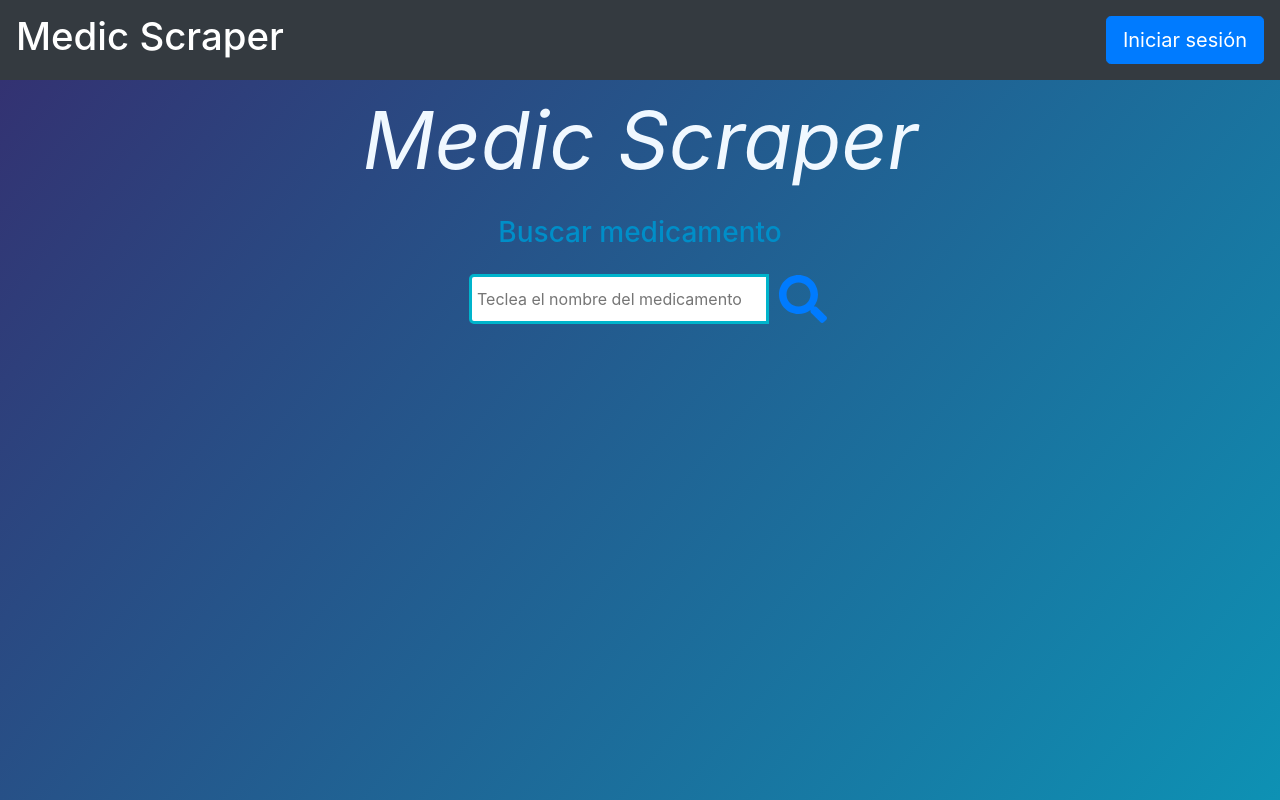
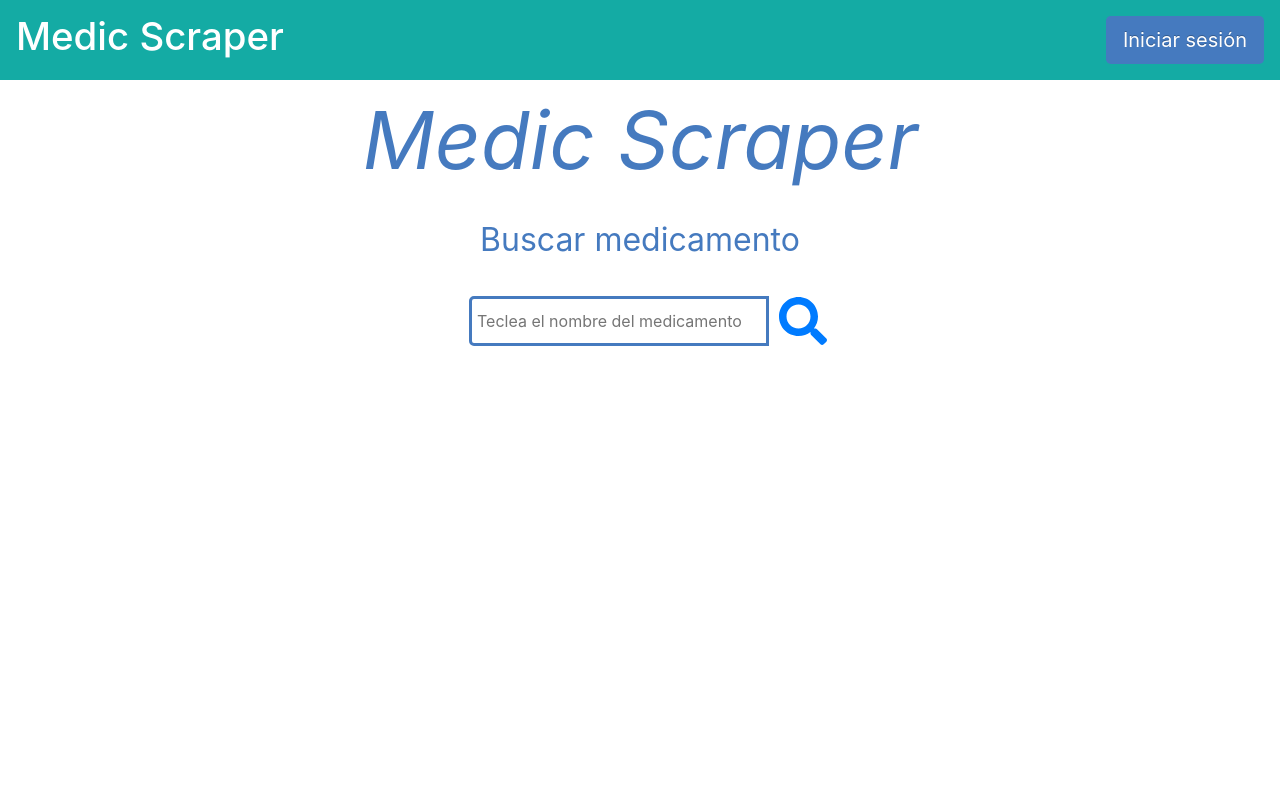
Before and after one commit to JoshuaRocko/medic, a React (Create React App) app in the folder client/: page / in a window 1280 px wide. Shown: the top 800 px of the page. Built offline with nearby package versions, Linux system fonts and the light colour scheme.

Commit message:
colores y filtro por precio

```diff
--- a/client/src/components/App.js
+++ b/client/src/components/App.js
@@ -11,7 +11,6 @@ import ErrorM from "../pages/ErrorM";
 
 function App(props) {
   return (
-    <React.Fragment>
       <BrowserRouter>
         <Nav />
         <Switch>
@@ -23,7 +22,6 @@ function App(props) {
           <Route exact path="/medicamento-no-encontrado/:med" component={ErrorM}></Route>
         </Switch>
       </BrowserRouter>
-    </React.Fragment>
   );
 }
 
--- a/client/src/components/Nav.js
+++ b/client/src/components/Nav.js
@@ -29,7 +29,7 @@ class Nav extends React.Component {
 
     return (
       <React.Fragment>
-        <nav className="navbar navbar-expand-lg navbar-dark bg-dark">
+        <nav className="navbar navbar-expand-lg navbar-dark bg-medic">
           <Link to="/" className="navbar-brand">
             <h1>Medic Scraper</h1>
           </Link>
@@ -44,7 +44,7 @@ class Nav extends React.Component {
               </button>
               <div className={"collapse navbar-collapse " + show}>
                 <div className="navbar-nav ml-auto">
-                  <Link to="/Login" className="btn btn-primary btn-lg">
+                  <Link to="/Login" className="btn btn-login btn-lg">
                     Iniciar sesi&oacute;n
                   </Link>
                 </div>
@@ -55,7 +55,7 @@ class Nav extends React.Component {
             <React.Fragment>
               <div className="navbar-nav ml-auto">
                 <div className="user" align="center">{this.state.session}</div>
-                <button onClick={this.logout} className="btn btn-primary btn-lg">Cerrar session</button>
+                <button onClick={this.logout} className="btn btn-login btn-lg">Cerrar session</button>
               </div>
             </React.Fragment>
           )}
--- a/client/src/components/styles/Loader.css
+++ b/client/src/components/styles/Loader.css
@@ -10,7 +10,7 @@
   width: 13px;
   height: 13px;
   border-radius: 50%;
-  background: #000;
+  background: #14aba4;
   animation: lds-grid 1.2s linear infinite;
 }
 
--- a/client/src/components/styles/Nav.css
+++ b/client/src/components/styles/Nav.css
@@ -1,6 +1,6 @@
 .nav {
   overflow: hidden;
-  background-color: #333;
+  background-color: #14aba4;
   color: white;
   text-decoration: none;
 }
@@ -9,8 +9,23 @@
   float: right;
 }
 
+.btn-login,
+.btn-login:active {
+  color: white;
+  text-shadow: 0 -1px 0 rgba(0, 0, 0, 0.25);
+  background-color: #457ABF;
+}
+
+.btn-login:hover {
+  background-position: 0 -15px;
+}
+
 .link {
   text-decoration: none;
+}
+
+.bg-medic{
+  background-color: #14aba4;
 }
 
 .user {
--- a/client/src/pages/ErrorM.js
+++ b/client/src/pages/ErrorM.js
@@ -15,6 +15,12 @@ class ErrorM extends React.Component {
       data: undefined,
       med: "",
     };
+  }
+
+  handleKeyPress = (event) => {
+    if(event.key === 'Enter'){
+      this.props.history.push(`/results/${this.state.med}`);
+    }
   }
 
   handleInput = (event) => {
@@ -58,6 +64,7 @@ class ErrorM extends React.Component {
               placeholder="Teclea el nombre del medicamento"
               onChange={this.handleInput}
               value={this.state.med}
+              onKeyPress={this.handleKeyPress}
             />
             <Link to={`/results/${this.state.med}`}>
               <FontAwesomeIcon icon={faSearch} size="3x" />
--- a/client/src/pages/Home.js
+++ b/client/src/pages/Home.js
@@ -18,12 +18,18 @@ class Home extends React.Component {
     });
   };
 
+  handleKeyPress = (event) => {
+    if(event.key === 'Enter'){
+      this.props.history.push(`/results/${this.state.med}`);
+    }
+  }
+
   render() {
     return (
       <div className="fondo">
         <div className="d-flex align-items-center flex-column">
           <p className="titlehome">Medic Scraper</p>
-          <h3>Buscar medicamento</h3>
+          <p className="text-shadow">Buscar medicamento</p>
           <div className="d-flex align-items-center">
             <input
               className="in"
@@ -31,6 +37,7 @@ class Home extends React.Component {
               placeholder="Teclea el nombre del medicamento"
               onChange={this.handleInput}
               value={this.state.med}
+              onKeyPress={this.handleKeyPress}
             />
             <Link to={`/results/${this.state.med}`}>
               <FontAwesomeIcon icon={faSearch} size="3x" />
--- a/client/src/pages/Results.js
+++ b/client/src/pages/Results.js
@@ -15,7 +15,7 @@ class Results extends React.Component {
       error: null,
       data: [],
       idMed: 0,
-      filter: 1,
+      filter: "true",
       idSession: localStorage.getItem("idUser"),
     };
 
@@ -77,35 +77,33 @@ class Results extends React.Component {
   };
 
   changeFilter(event) {
+    console.log(this.state.filter);
     this.setState({ filter: event.target.value });
     console.log(this.state.filter);
     let aux = this.state.data;
+/*
+    for (let x = 0; x < aux.length; x++) {
+      for (let i = 0; i < aux.length-x-1; i++) {
+          if(aux[i] < aux[i+1]){
+              let tmp = aux[i+1];
+              aux[i+1] = aux[i];
+              aux[i] = tmp;
+          }
+      }
+  }*/
     const dataOrdered = aux.sort((a, b) => {
-      let precioA = a.precio.split("$");
-      let precioB = b.precio.split("$");
-      console.log("::::::::::", aux);
-      if (this.state.filter === 1) return precioB[1] - precioA[1];
-      else return precioA[1] - precioB[1];
+      //console.log(a, b);
+      let precioA = a.precio;
+      let precioB = b.precio;
+      //console.log("::::::::::", aux);
+      if (this.state.filter == "true") return precioB - precioA;
+      else return precioA - precioB;
       //return precioA[1] > precioB[1] ? 1 : precioA[1] < precioB[1] ? -1 : 0;
     });
     this.setState({ data: dataOrdered });
-    /* } else {
-      const dataOrdered = this.state.data.sort((a, b) => {
-        let precioA = a.precio.split("$");
-        let precioB = b.precio.split("$");
-        return precioA[1] - precioB[1]
-        //return precioA[1] < precioB[1] ? 1 : precioA[1] > precioB[1] ? -1 : 0;
-      });
-      this.setState({ data: dataOrdered });
-    }
-    console.log(this.state.data);*/
   }
 
-  /*<form className="form-inline">
-            <input className="form-control mr-sm-2" type="search" placeholder="Search" aria-label="Search" />
-            <button className="btn btn-outline-success my-2 my-sm-0" type="submit">Search</button>
-          </form>*/
-  render() {
+render() {
     function myFunction(precio) {
       //var value =
       console.log("precio es",precio);
@@ -127,14 +125,14 @@ class Results extends React.Component {
     let cardG = [];
     this.state.data.map((result, i) => {
       if (result.link === undefined) {
-        regreso = <Redirect to={'/medicamento-no-encontrado/' + this.props.match.params.med} />; {/* redireccionar a una página de error */ }
+        regreso.push(<Redirect to={'/medicamento-no-encontrado/' + this.props.match.params.med} />); {/* redireccionar a una página de error */ }
       }
       if (i % 4 == 0) {
-        regreso.push(<div className="card-deck">{cardG}</div>);
+        regreso.push(<div className="card-deck" key={i}>{cardG}</div>);
         cardG = [];
       }
 
-       cardG.push(<div key={result.link} className="card mb-3">
+       cardG.push(<div key={i} className="card mb-3">
           <img
             href={result.link}
             className="card-img-top imagen"
@@ -145,12 +143,9 @@ class Results extends React.Component {
             <a className="card-title text-primary" href={result.link}>
               {result.desc}
             </a>
-            <p className="card-text">Precio: {result.precio}</p>
+            <p className="card-text">Precio: ${result.precio}</p>
             <p className="card-text">Tienda: {result.tienda}</p>
           </div>
-          <span onClick={() => myFunction(result.idm)}>
-                    <button class="button">Agregar a favoritos&nbsp;&nbsp;&nbsp;<FontAwesomeIcon icon={faThumbsUp} size="1x" id={result.idm} data="0" /></button>
-                    </span>
           <div className="card-footer text-center">
             <a
               href={result.link}
@@ -159,6 +154,9 @@ class Results extends React.Component {
             >
               Ir al sitio
               </a>
+              <span onClick={() => myFunction(result.idm)}>
+                    <button className="button">Agregar a favoritos&nbsp;&nbsp;&nbsp;<FontAwesomeIcon icon={faThumbsUp} size="1x" id={result.idm} data="0" /></button>
+                    </span>
           </div>
         </div>
       );
@@ -183,12 +181,12 @@ class Results extends React.Component {
             &nbsp;&nbsp;&nbsp; Ordenar productos
             <select
               className="form-control"
-              id="filter"
+
               onChange={this.changeFilter}
               value={this.state.filter}
             >
-              <option value="1">De menor a mayor</option>
-              <option value="2">De mayor a menor</option>
+              <option value="true">De menor a mayor</option>
+              <option value="false">De mayor a menor</option>
             </select>
           </div>
         </nav>
--- a/client/src/pages/styles/Home.css
+++ b/client/src/pages/styles/Home.css
@@ -5,13 +5,18 @@
 .titlehome {
   font-size: 5rem;
   font-style: italic;
-  color: aliceblue;
+  color: #457ABF;
+}
+
+.text-shadow{
+  color:  #457ABF;;
+  font-size: 2rem;
 }
 
 .in {
   width: 300px;
   height: 50px;
-  border: 3px solid #00b4cc;
+  border: 3px solid #457ABF;
   padding: 5px;
   border-radius: 5px 0 0 5px;
   outline: none;
@@ -19,7 +24,6 @@
 }
 
 .fondo {
-  background-color: #008ec8;
-  background-image: linear-gradient(to bottom right, #333272, #00b4cc);
-  padding-bottom: 100%;
+  background-color: #fff;
+  height:100vh;
 }
```
Also changed, not shown: 1 other file (tests, documents, lock files or other folders).
